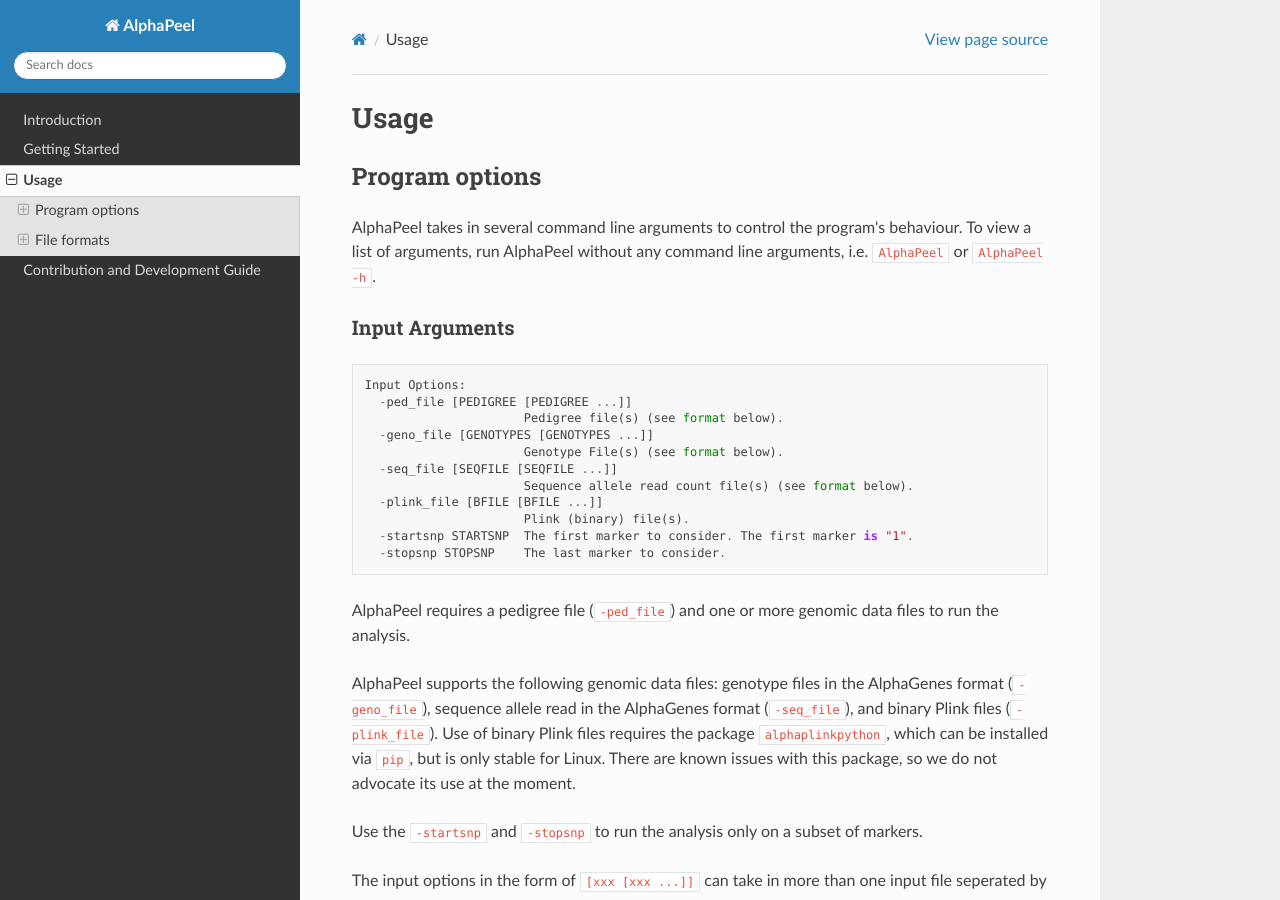
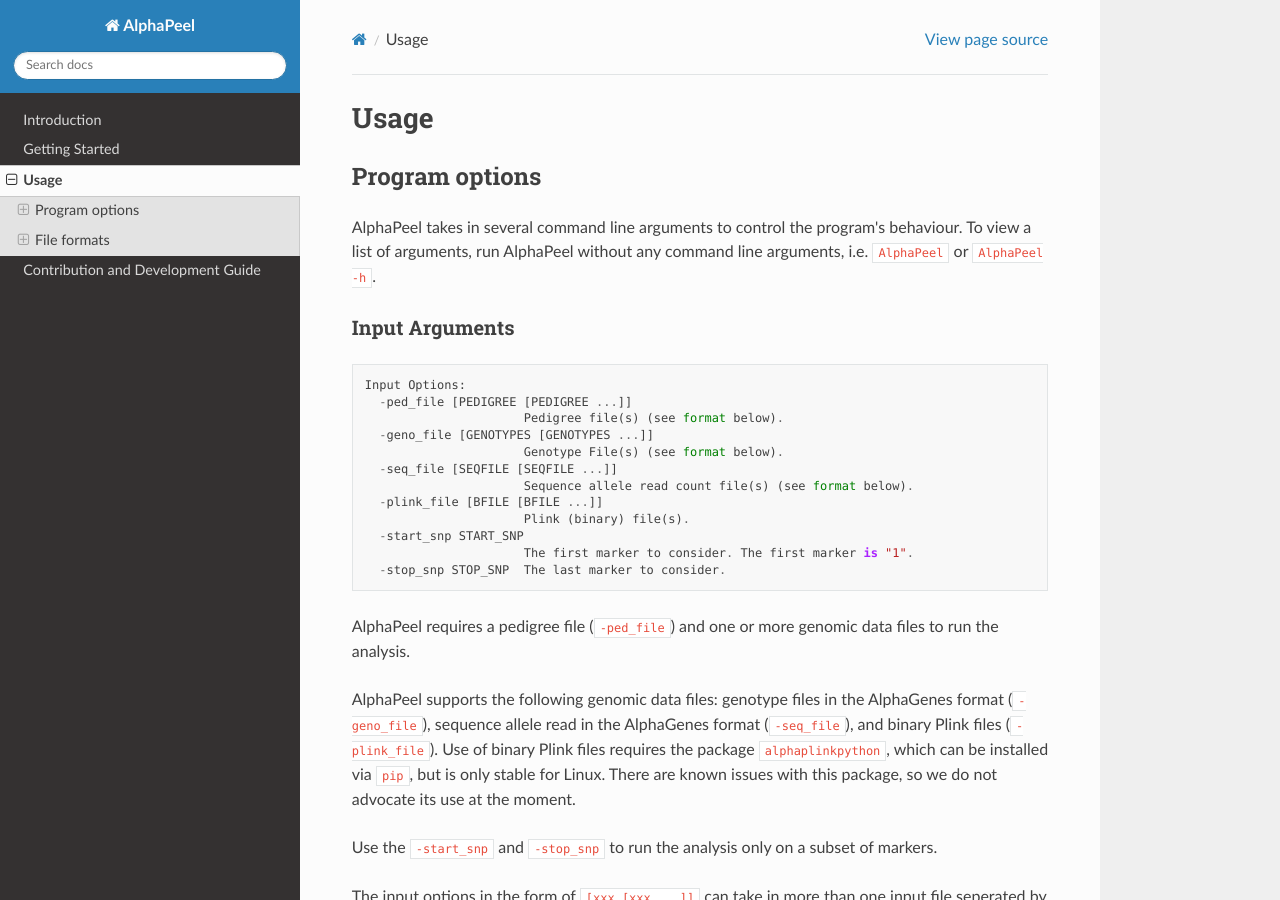
Before and after one commit to AlphaGenes/AlphaPeel, a Sphinx documentation site: the page built from docs/source/usage.rst, in a window 1280 px wide and 900 px high. Built offline with Sphinx 7.4.7 and the Read the Docs theme 2.0.0, drawn with Linux system fonts in a browser that asks for light colours.

Commit message:
rename -startsnp, -stopsnp, -phasefile to -start_snp, -stop_snp, -phasefile #89 #108

```diff
--- a/docs/source/usage.rst
+++ b/docs/source/usage.rst
@@ -22,14 +22,15 @@
                           Sequence allele read count file(s) (see format below).
       -plink_file [BFILE [BFILE ...]]
                           Plink (binary) file(s).
-      -startsnp STARTSNP  The first marker to consider. The first marker is "1".
-      -stopsnp STOPSNP    The last marker to consider.
+      -start_snp START_SNP
+                          The first marker to consider. The first marker is "1".
+      -stop_snp STOP_SNP  The last marker to consider.
 
 |Software| requires a pedigree file (``-ped_file``) and one or more genomic data files to run the analysis.
 
 |Software| supports the following genomic data files: genotype files in the AlphaGenes format (``-geno_file``), sequence allele read in the AlphaGenes format (``-seq_file``), and binary Plink files (``-plink_file``). Use of binary Plink files requires the package ``alphaplinkpython``, which  can be installed via ``pip``, but is only stable for Linux. There are known issues with this package, so we do not advocate its use at the moment.
 
-Use the ``-startsnp`` and ``-stopsnp`` to run the analysis only on a subset of markers.
+Use the ``-start_snp`` and ``-stop_snp`` to run the analysis only on a subset of markers.
 
 The input options in the form of ``[xxx [xxx ...]]`` can take in more than one input file seperated by space.
 
```
Also changed, not shown: 1 other file.
